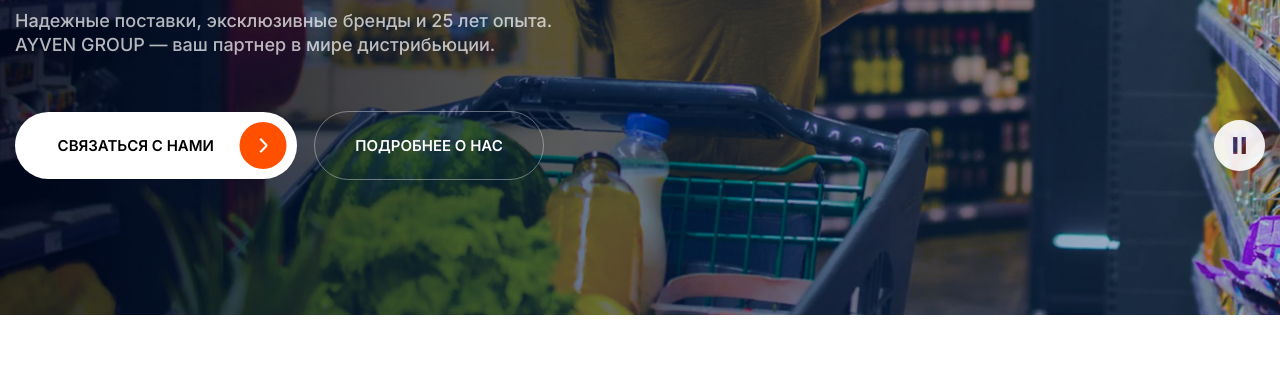
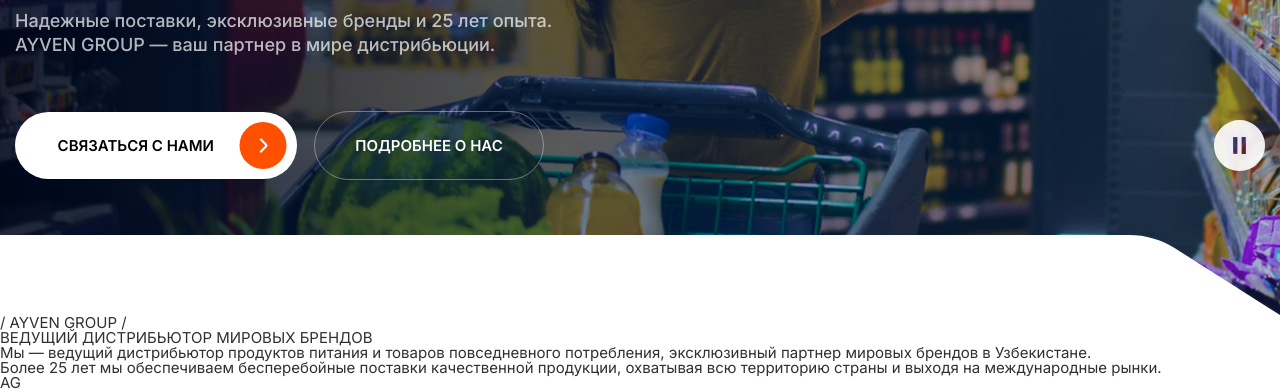
Before and after one commit to ozodbek2000/First-Group, a plain HTML site: page index.html in a window 1280 px wide. Shown: the part 625-1015 px from the top of the page. Before the commit the page ends 940 px from the top, so only its background shows below. Drawn offline with Linux system fonts and the light colour scheme.

Commit message:
first commit

```diff
--- a/css/style.css
+++ b/css/style.css
@@ -137,6 +137,7 @@ body{
   position: absolute;
   top: 29px;
   width: 100%;
+  z-index: 1;
 }
 .header__container {
   display: flex;
@@ -200,6 +201,7 @@ body{
 }
 /* MAIN SECTION ======================================================================= */
 .main {
+  position: relative;
   background-image: url(../img/jpg/main-bg.jpg);
   background-repeat: no-repeat;
   background-size: cover;
@@ -208,20 +210,10 @@ body{
   height: calc(100dvh + 140px);
   padding-bottom: 140px;
 }
-.main > svg {
+.main > img {
   position: absolute;
   bottom: 0;
-  right: 0;
-  width: 100%;
-}
-.main > img {
-  margin-top: 100%;
-}
-.clip-shape {
-  width: 400px;
-  height: 50px;
-  background-color: white;
-  clip-path: polygon(0% 0%, 81% 0%, 100% 52%, 100% 100%, 0% 100%);
+  left: 0;
 }
 .main__container {
   padding-top: 195px;
--- a/index.html
+++ b/index.html
@@ -100,6 +100,18 @@
                 </div>
                 <img style="width: 100%" src="./img/svg/fignya.svg" alt="#" />
             </section>
+            <section class="dist">
+                <div class="dist__columns">
+                    <div class="dist__column">
+                        <div class="dist__subtitle subtitle">/  AYVEN GROUP  /</div>
+                        <div class="dist__title title">ВЕДУЩИЙ ДИСТРИБЬЮТОР <span>МИРОВЫХ БРЕНДОВ</span></div>
+                        <div class="dist__text">Мы — ведущий дистрибьютор продуктов питания и товаров повседневного потребления, эксклюзивный партнер мировых брендов в Узбекистане.<br>Более 25 лет мы обеспечиваем бесперебойные поставки качественной продукции, охватывая всю территорию страны и выходя на международные рынки.</div>
+                    </div>
+                    <div class="dist__column">
+                        <div class="dist__name">AG</div>
+                    </div>
+                </div>
+            </section>
         </div>
     </body>
 </html>
```
